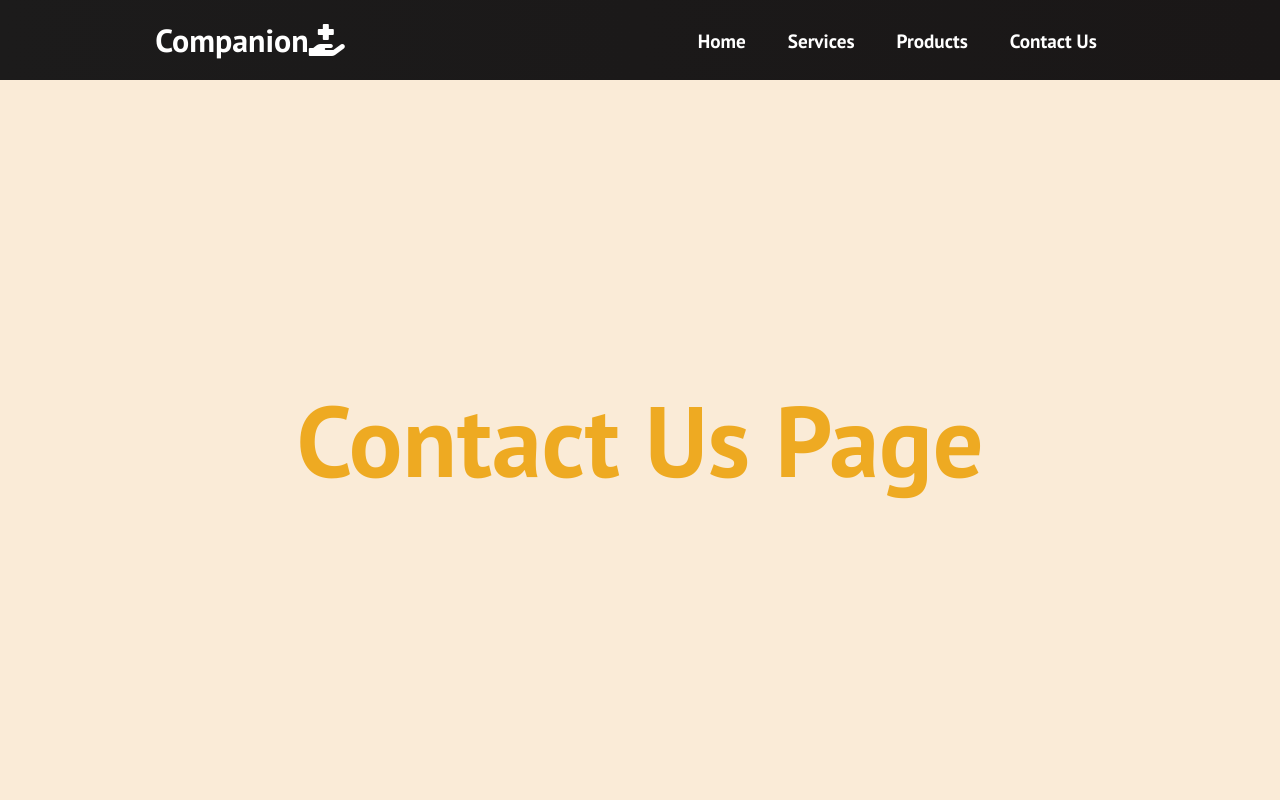
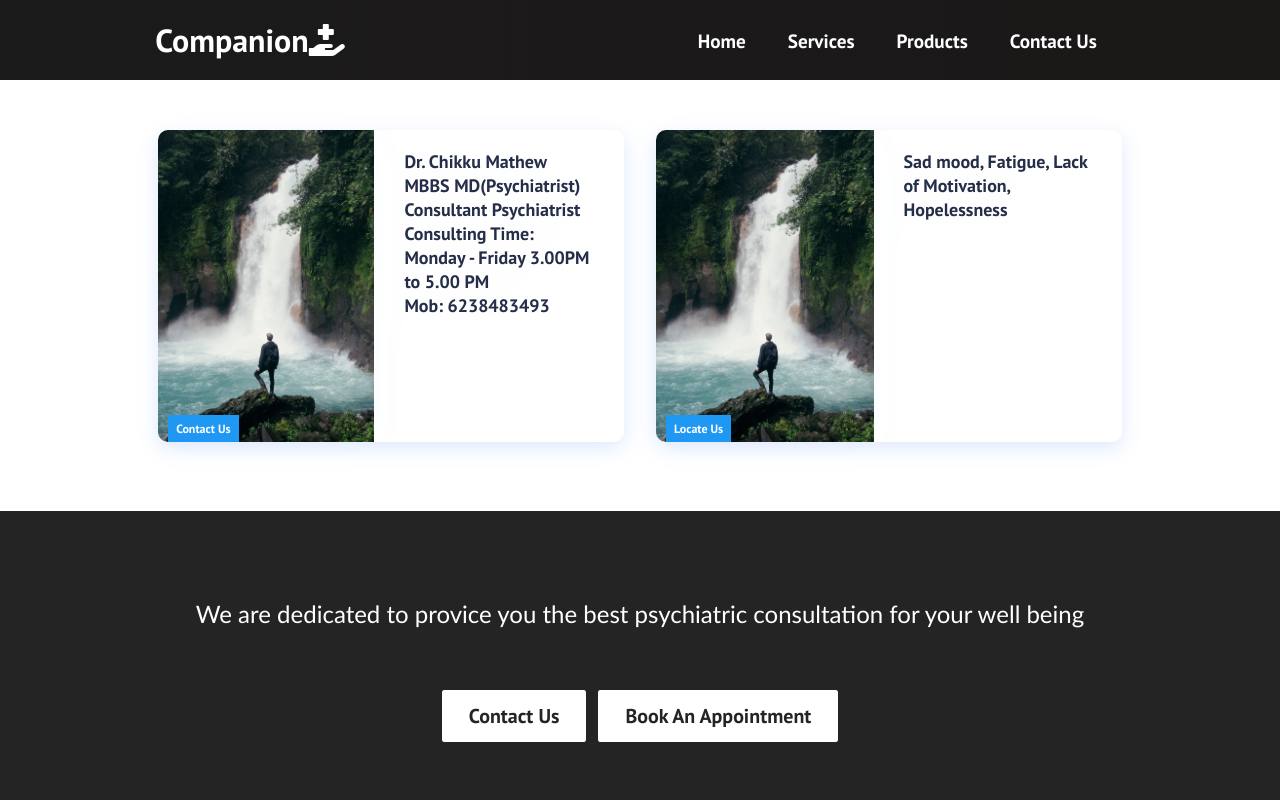
Before and after one commit to tonymathew17/companion-frontend, a React (Create React App) app: page /contact-us in a window 1280 px wide. Shown: the top 800 px of the page. Built offline with nearby package versions, Linux system fonts and the light colour scheme.

Commit message:
1. Made Card generation logic more dynamic 2. Fixed Home page background image issue 3. Updated Contact Us page

```diff
--- a/src/components/CardItem.js
+++ b/src/components/CardItem.js
@@ -2,8 +2,24 @@ import React from 'react';
 import { Link } from 'react-router-dom';
 
 function CardItem(props) {
+
     return (
         <>
+            {props.type === 'vertical' ?
+                <li className="cards__item">
+                    <div className="cards__item__link_vertical">
+                        <figure className="cards__item__pic-wrap" data-category={props.label}>
+                            <img src={props.src} alt="Travel Image"
+                                className="cards__item__img" />
+                        </figure>
+                        <div className="cards__item__info">
+                            <h5 className="cards__item__text" >{
+                                Array.isArray(props.text) ? props.text.map(item => <ul>{item}</ul>) : props.text
+                            }</h5>
+                        </div>
+                    </div>
+                </li>
+                :
                 <li className="cards__item">
                     <Link className="cards__item__link" to={props.path}>
                         <figure className="cards__item__pic-wrap" data-category={props.label}>
@@ -15,6 +31,7 @@ function CardItem(props) {
                         </div>
                     </Link>
                 </li>
+            }
         </>
     )
 }
--- a/src/components/Cards.css
+++ b/src/components/Cards.css
@@ -35,6 +35,18 @@ h1 {
 .cards__item__link {
     display: flex;
     flex-flow: column;
+    width: 100%;
+    box-shadow: 0 6px 20px rgba(56, 125, 255, 0.17);
+    -webkit-filter: drop-shadow(0 6px 20px rgba(56, 125, 255, 0.017));
+    filter: drop-shadow(0 6px 20px rgba(56, 125, 255, 0.017));
+    border-radius: 10px;
+    overflow: hidden;
+    text-decoration: none;
+}
+
+.cards__item__link_vertical {
+    display: flex;
+    flex-flow: row;
     width: 100%;
     box-shadow: 0 6px 20px rgba(56, 125, 255, 0.17);
     -webkit-filter: drop-shadow(0 6px 20px rgba(56, 125, 255, 0.017));
--- a/src/components/HeroSection.css
+++ b/src/components/HeroSection.css
@@ -7,7 +7,7 @@ video {
 }
 
 .hero-container {
-    /* background: url('/images/img-home.jpg') center center/cover no-repeat; */
+    /* background-image: url('/images/img-home.jpg') center center/cover no-repeat; */
     height: 100vh;
     width: 100%;
     display: flex;
--- a/src/components/HeroSection.js
+++ b/src/components/HeroSection.js
@@ -6,8 +6,8 @@ import { constants } from '../common/constants';
 
 function HeroSection() {
     return (
-        <div className='hero-container'>
-            <video src="/videos/video-1.mp4" autoPlay loop muted />
+        <div className='hero-container' style={{ backgroundImage: `url(/images/img-home.jpg)` }}>
+            {/* <video src="/videos/video-1.mp4" autoPlay loop muted /> */}
             <h1>{constants.HOME_PAGE_CAPTION}</h1>
             <p>Book your session now!</p>
             <div className="hero-btns">
--- a/src/components/pages/ContactUs.js
+++ b/src/components/pages/ContactUs.js
@@ -1,5 +1,27 @@
 import React from 'react';
+import CardItem from '../CardItem';
 
 export default function ContactUs() {
-    return <h1 className="contact-us">Contact Us Page</h1>
+    return (
+        <div className='cards__container'>
+            <div className='cards__wrapper'>
+                <ul className='cards__items'>
+                    <CardItem
+                        type="vertical"
+                        src='images/img-9.jpg'
+                        text={['Dr. Chikku Mathew', 'MBBS MD(Psychiatrist)', 'Consultant Psychiatrist', 'Consulting Time: Monday - Friday 3.00PM to 5.00 PM', 'Mob: 6238483493']}
+                        label='Contact Us'
+                        path='/services'
+                    />
+                    <CardItem
+                        type="vertical"
+                        src='images/img-9.jpg'
+                        text='Sad mood, Fatigue, Lack of Motivation, Hopelessness'
+                        label='Locate Us'
+                        path='/services'
+                    />
+                </ul>
+            </div>
+        </div>
+    )
 }
```
Also changed, not shown: 1 other file (tests, documents, lock files or other folders). Lines whose indentation alone changed are shown as unchanged.
